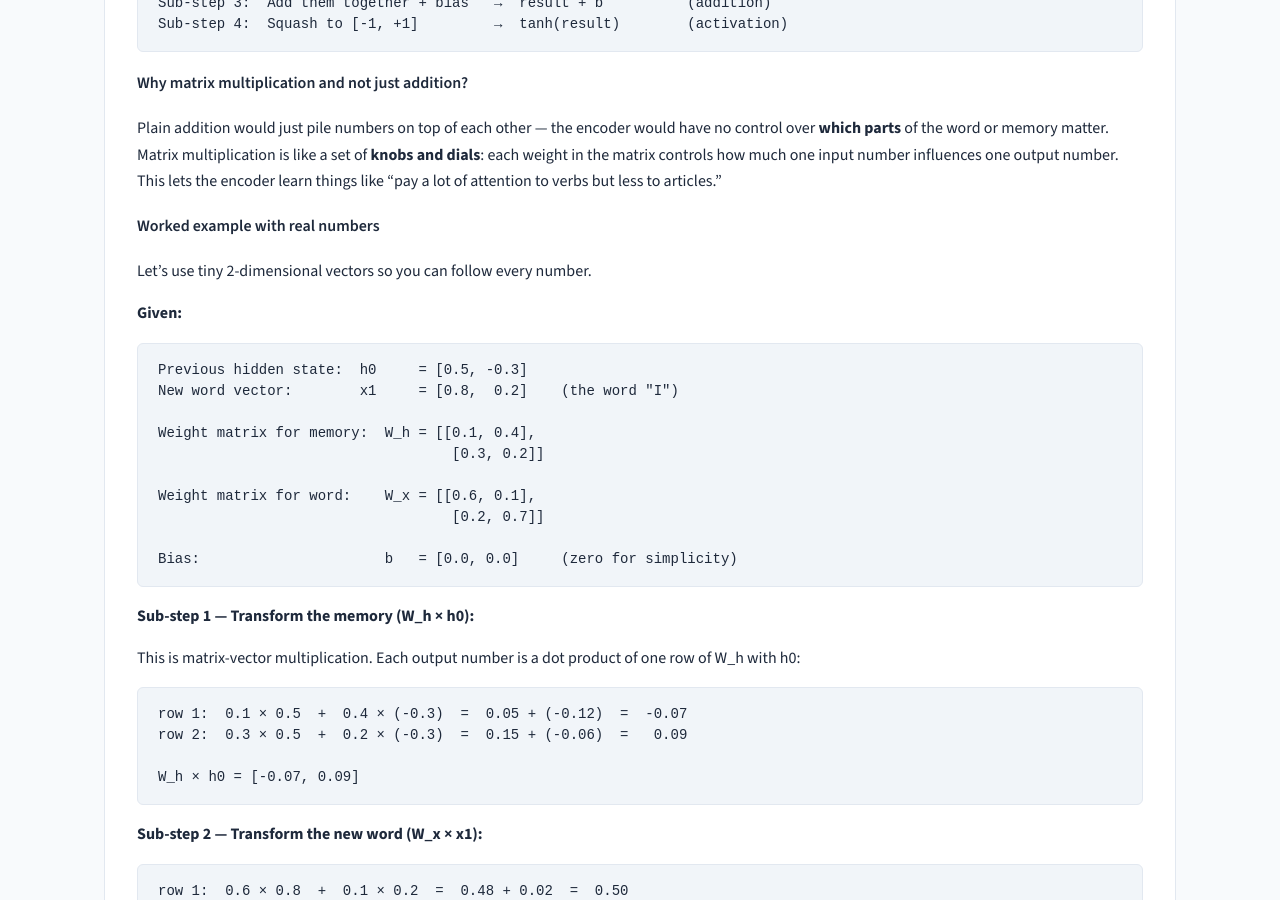
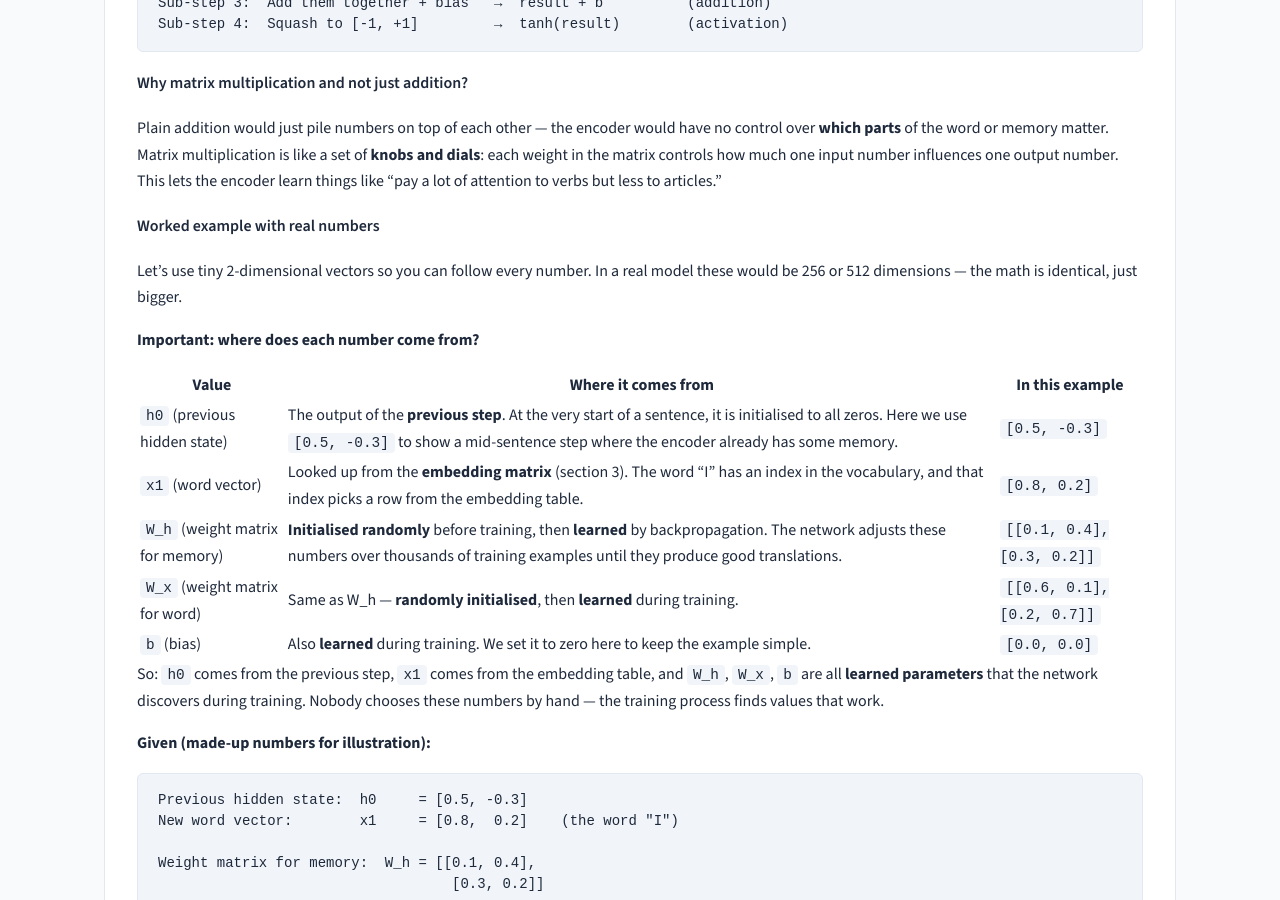
Before and after one commit to rilov/handbook, a Jekyll site: the page built from _topics/DL for GenAI - Part 2 - Encoder-Decoder Architecture.md, in a window 1280 px wide and 900 px high, scrolled down 4017 px. Built offline with Jekyll 4.4.1, drawn with Linux system fonts in a browser that asks for light colours.

Commit message:
Add origin table for worked example: explain where h0, x1, W_h, W_x, b come from

````diff
--- a/_topics/DL for GenAI - Part 2 - Encoder-Decoder Architecture.md
+++ b/_topics/DL for GenAI - Part 2 - Encoder-Decoder Architecture.md
@@ -193,9 +193,21 @@ Plain addition would just pile numbers on top of each other — the encoder woul
 
 #### Worked example with real numbers
 
-Let's use tiny 2-dimensional vectors so you can follow every number.
+Let's use tiny 2-dimensional vectors so you can follow every number. In a real model these would be 256 or 512 dimensions — the math is identical, just bigger.
 
-**Given:**
+**Important: where does each number come from?**
+
+| Value | Where it comes from | In this example |
+|-------|-------------------|-----------------|
+| `h0` (previous hidden state) | The output of the **previous step**. At the very start of a sentence, it is initialised to all zeros. Here we use `[0.5, -0.3]` to show a mid-sentence step where the encoder already has some memory. | `[0.5, -0.3]` |
+| `x1` (word vector) | Looked up from the **embedding matrix** (section 3). The word "I" has an index in the vocabulary, and that index picks a row from the embedding table. | `[0.8, 0.2]` |
+| `W_h` (weight matrix for memory) | **Initialised randomly** before training, then **learned** by backpropagation. The network adjusts these numbers over thousands of training examples until they produce good translations. | `[[0.1, 0.4], [0.3, 0.2]]` |
+| `W_x` (weight matrix for word) | Same as W_h — **randomly initialised**, then **learned** during training. | `[[0.6, 0.1], [0.2, 0.7]]` |
+| `b` (bias) | Also **learned** during training. We set it to zero here to keep the example simple. | `[0.0, 0.0]` |
+
+So: `h0` comes from the previous step, `x1` comes from the embedding table, and `W_h`, `W_x`, `b` are all **learned parameters** that the network discovers during training. Nobody chooses these numbers by hand — the training process finds values that work.
+
+**Given (made-up numbers for illustration):**
 
 ```text
 Previous hidden state:  h0     = [0.5, -0.3]
````
